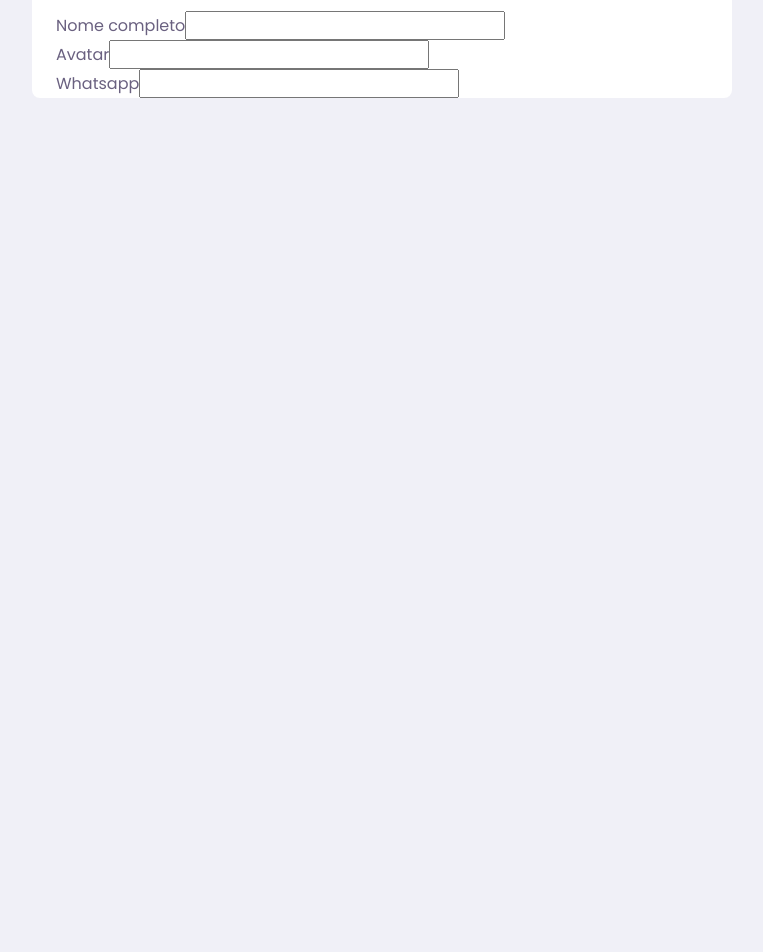
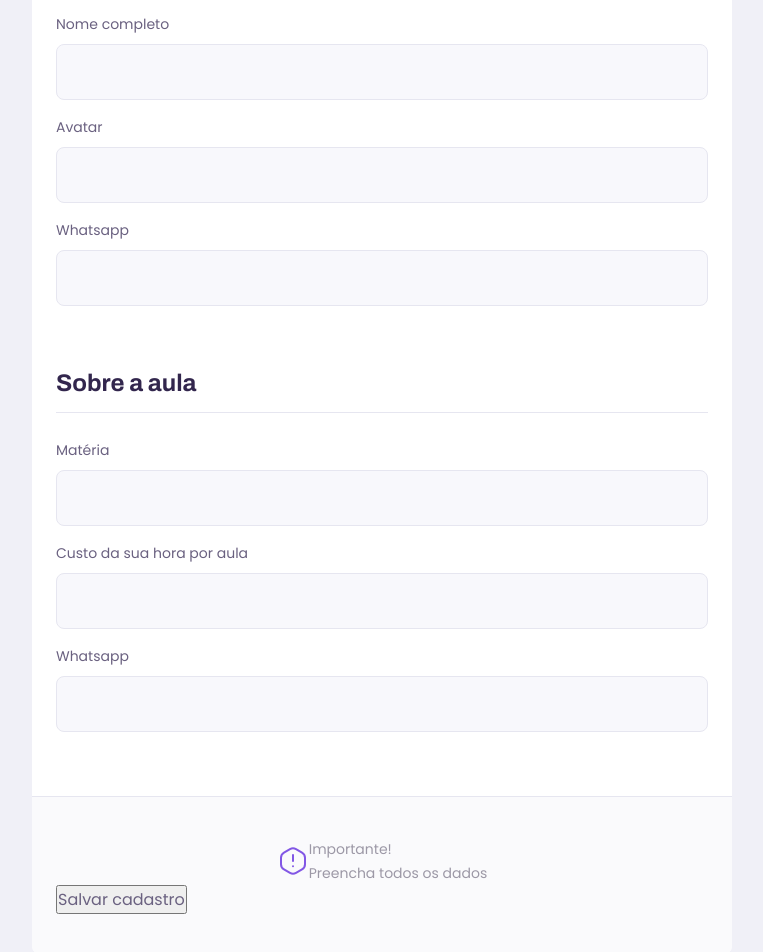
Before and after one commit to pleonardodp12/NLW2-projeto-proffy, a React (Create React App) app in the folder web/: page /give-classes in a window 1280 px wide. Shown: the part 428-1380 px from the top of the page, without its empty margins (258-1021 px from the left). Before the commit the page ends 800 px from the top, so only its background shows below. Built offline with nearby package versions, Linux system fonts and the light colour scheme.

Commit message:
component Input finalizado, iniciando footer

```diff
--- a/web/src/pages/TeacherForm/index.tsx
+++ b/web/src/pages/TeacherForm/index.tsx
@@ -1,6 +1,8 @@
 import React from 'react';
 import PageHeader from '../../components/PageHeader';
+import Input from '../../components/Input';
 
+import warningIcon from '../../assets/images/icons/warning.svg';
 import './styles.css';
 
 function TeacherForm() {
@@ -14,22 +16,26 @@
       <main>
         <fieldset>
           <legend>Seus dados</legend>
+          < Input name="name" label="Nome completo"/>
+          < Input name="avatar" label="Avatar"/>
+          < Input name="whatsapp" label="Whatsapp"/>
+        </fieldset>
 
-          <div className="input-block">
-            <label htmlFor="name">Nome completo</label>
-            <input type="text" id="name" />
-          </div>
+        <fieldset>
+          <legend>Sobre a aula</legend>
+          < Input name="subject" label="Matéria"/>
+          < Input name="cost" label="Custo da sua hora por aula"/>
+          < Input name="whatsapp" label="Whatsapp"/>
+        </fieldset>
 
-          <div className="input-block">
-            <label htmlFor="avatar">Avatar</label>
-            <input type="text" id="avatar" />
-          </div>
-
-          <div className="input-block">
-            <label htmlFor="whatsapp">Whatsapp</label>
-            <input type="text" id="whatsapp" />
-          </div>
-        </fieldset>
+        <footer>
+          <p>
+            <img src={warningIcon} alt="Aviso importante"/>
+            Importante! <br />
+            Preencha todos os dados
+          </p>
+          <button type="button"> Salvar cadastro</button>
+        </footer>
       </main>
     </div>
   )
--- a/web/src/pages/TeacherForm/styles.css
+++ b/web/src/pages/TeacherForm/styles.css
@@ -37,3 +37,19 @@
   padding-bottom: 1.6rem;
   border-bottom: 1px solid var(--color-line-in-white);
 }
+
+#page-teacher-form main footer {
+  padding: 4rem 2.4rem;
+  background: var(--color-box-footer);
+  border-top: 1px solid var(--color-line-in-white);
+  margin-top: 6.4rem;
+}
+
+#page-teacher-form main footer p {
+  display: flex;
+  align-items: center;
+  justify-content: center;
+  font-size: 1.4rem;
+  line-height: 2.4rem;
+  color: var(--color-text-complement);
+}
--- a/web/src/pages/TeacherList/index.tsx
+++ b/web/src/pages/TeacherList/index.tsx
@@ -2,6 +2,7 @@
 
 import PageHeader from '../../components/PageHeader';
 import TeacherItem from '../../components/TeacherItem';
+import Input from '../../components/Input';
 
 import './styles.css';
 
@@ -10,17 +11,9 @@
     <div id="page-teacher-list" className="container">
       <PageHeader title="Estes são os proffys disponíveis.">
         <form id="search-teachers">
-
-
-          <div className="input-block">
-            <label htmlFor="week_day">Dia da semana</label>
-            <input type="text" id="week_day" />
-          </div>
-
-          <div className="input-block">
-            <label htmlFor="time">Hora</label>
-            <input type="text" id="time" />
-          </div>
+          <Input name="subject" label="Matéria" />
+          <Input name="week_day" label="Dia da semana" />
+          <Input type="time" name="time" label="Hora" />
         </form>
       </PageHeader>
 
```
Also changed, not shown: 1 other file (tests, documents, lock files or other folders).
